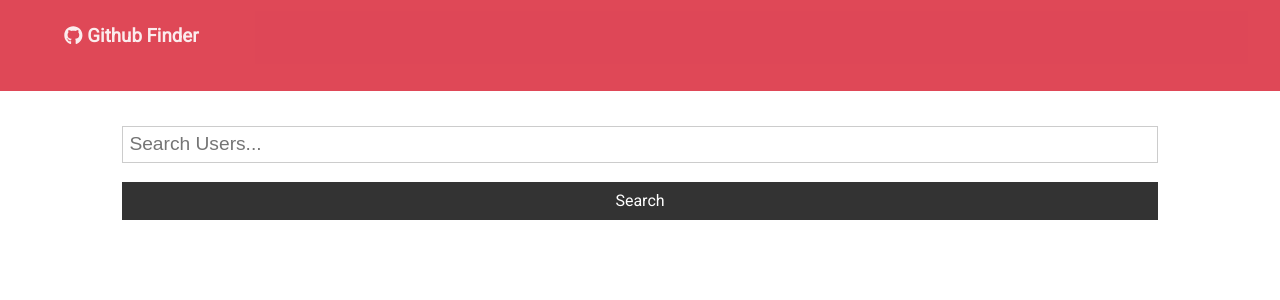
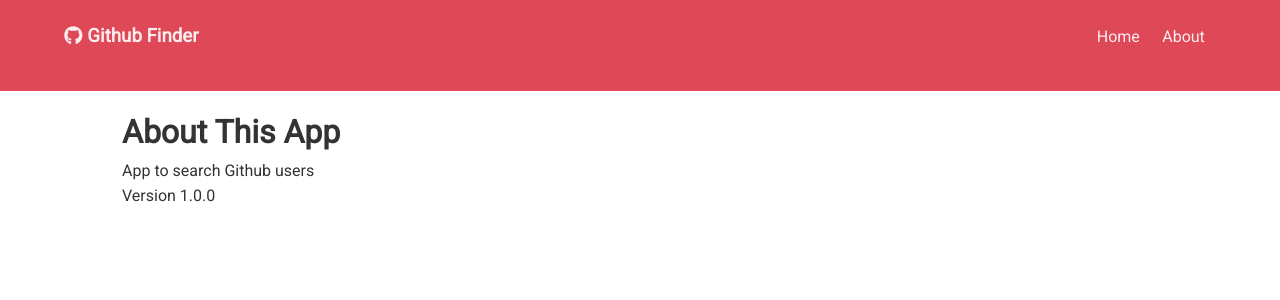
Before and after one commit to chiDraEVE/github-finder, a React (Create React App) app: page /about in a window 1280 px wide. Shown: the top 300 px of the page. Built offline with nearby package versions, Linux system fonts and the light colour scheme.

Commit message:
21. React Router Setup

```diff
--- a/package.json
+++ b/package.json
@@ -14,6 +14,8 @@
     "axios": "^0.21.1",
     "react": "^17.0.1",
     "react-dom": "^17.0.1",
+    "react-router": "^5.2.0",
+    "react-router-dom": "^5.2.0",
     "react-scripts": "4.0.1",
     "web-vitals": "^0.2.4"
   },
--- a/src/App.js
+++ b/src/App.js
@@ -1,10 +1,12 @@
-import React, { Component } from "react"
+import React, { Component, Fragment } from "react"
+import { BrowserRouter as Router, Switch, Route } from "react-router-dom"
 import "./App.css"
 import Navbar from "./components/layout/Navbar"
 import Users from "./components/users/Users"
 import axios from "axios"
 import Search from "./components/users/Search"
 import Alert from "./components/layout/Alert"
+import About from "./components/pages/About"
 
 class App extends Component {
 	state = {
@@ -35,12 +37,19 @@
 		const { users, loading } = this.state
 
 		return (
+			<Router>
 				<div className='App'>
 					<nav className='navbar bg-primary'>
 						<Navbar title='Github Finder' />
 					</nav>
 					<div className='container'>
 						<Alert alert={this.state.alert} />
+						<Switch>
+							<Route
+								exact
+								path='/'
+								render={(props) => (
+									<Fragment>
 										<Search
 											searchUsers={this.searchUsers}
 											clearUsers={this.clearUsers}
@@ -48,8 +57,14 @@
 											setAlert={this.setAlert}
 										/>
 										<Users loading={loading} users={users} />
+									</Fragment>
+								)}
+							/>
+							<Route exact path='/about' component={About} />
+						</Switch>
 					</div>
 				</div>
+			</Router>
 		)
 	}
 }
--- a/src/components/layout/Navbar.js
+++ b/src/components/layout/Navbar.js
@@ -2,6 +2,7 @@
 import { FontAwesomeIcon } from "@fortawesome/react-fontawesome"
 import PropTypes from "prop-types"
 import { faGithub } from "@fortawesome/free-brands-svg-icons"
+import { Link } from "react-router-dom"
 
 const Navbar = ({ icon, title }) => {
 	return (
@@ -9,6 +10,14 @@
 			<h1>
 				<FontAwesomeIcon icon={icon} /> {title}
 			</h1>
+			<ul>
+				<li>
+					<Link to='/'>Home</Link>
+				</li>
+				<li>
+					<Link to='/about'>About</Link>
+				</li>
+			</ul>
 		</nav>
 	)
 }
--- /dev/null
+++ b/src/components/pages/About.js
@@ -0,0 +1,13 @@
+import React, { Fragment } from "react"
+
+const About = () => {
+	return (
+		<Fragment>
+			<h1>About This App</h1>
+			<p>App to search Github users</p>
+			<p>Version 1.0.0</p>
+		</Fragment>
+	)
+}
+
+export default About
```
Also changed, not shown: 1 other file (tests, documents, lock files or other folders). Lines whose indentation alone changed are shown as unchanged.
